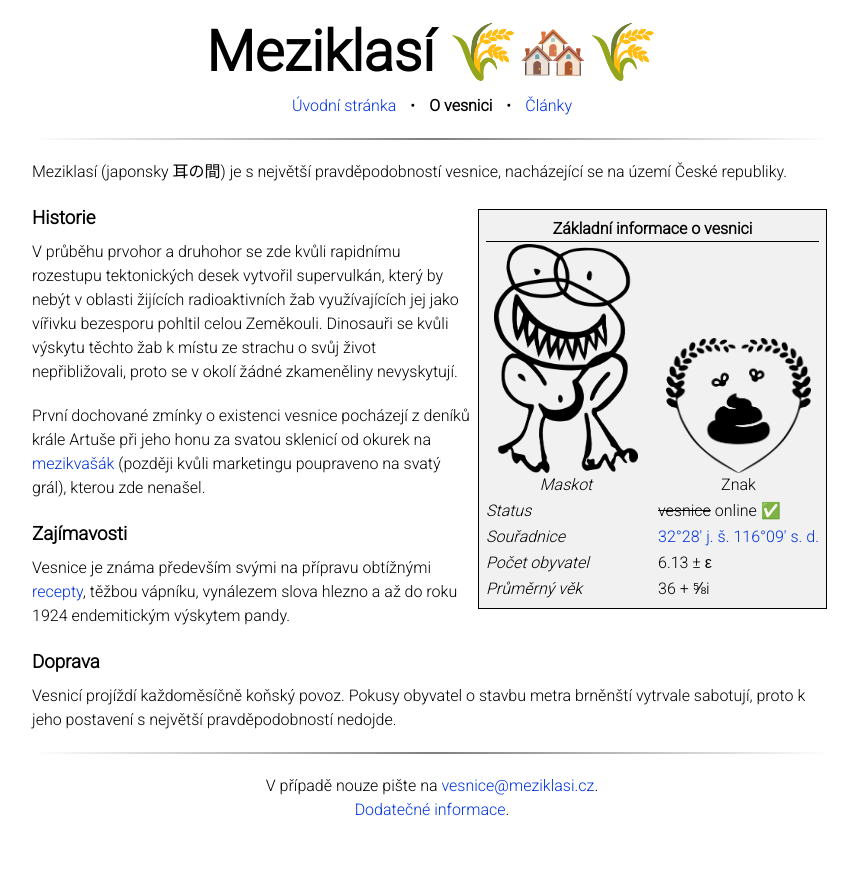
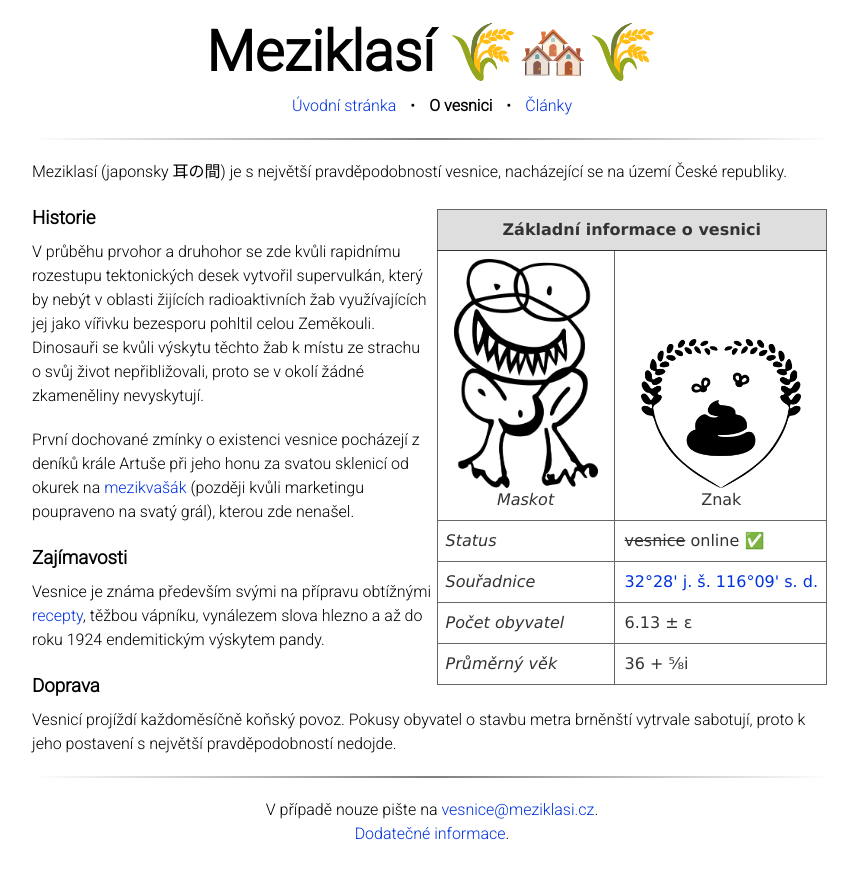
Before and after one commit to Meziklassociation/meziklasi, a Jekyll site: the page built from o-vesnici.md, in a window 1280 px wide. Shown: the top 879 px of the page, without its empty margins (208-1066 px from the left). Built offline with Jekyll 4.4.1, drawn with Linux system fonts in a browser that asks for light colours; nearby versions of some CDN libraries.

Commit message:
add general table CSS

```diff
--- a/_sass/_main.scss
+++ b/_sass/_main.scss
@@ -229,39 +229,6 @@ body {
 	}
 }
 
-
-/*FADE IN ANIMATION*/
-
-@keyframes fadein {
-    from { opacity: 0; }
-    to   { opacity: 1; }
-}
-
-/* Firefox < 16 */
-@-moz-keyframes fadein {
-    from { opacity: 0; }
-    to   { opacity: 1; }
-}
-
-/* Safari, Chrome and Opera > 12.1 */
-@-webkit-keyframes fadein {
-    from { opacity: 0; }
-    to   { opacity: 1; }
-}
-
-/* Internet Explorer */
-@-ms-keyframes fadein {
-    from { opacity: 0; }
-    to   { opacity: 1; }
-}
-
-/* Opera < 12.1 */
-@-o-keyframes fadein {
-    from { opacity: 0; }
-    to   { opacity: 1; }
-}
-
-
 /*SPOILER*/
 
 .spoiler:not(:hover), .spoiler:not(:hover) * {
@@ -270,6 +237,30 @@ body {
 }
 .spoiler:not(:hover) * {
 	background: transparent;
+}
+
+/* TABLE */
+
+table {
+	font-family: verdana,arial,sans-serif;
+	color:#333333;
+	border-width: 1px;
+	border-color: #666666;
+	border-collapse: collapse;
+}
+th {
+	border-width: 1px;
+	padding: 8px;
+	border-style: solid;
+	border-color: #666666;
+	background-color: #dedede;
+}
+td {
+	border-width: 1px;
+	padding: 8px;
+	border-style: solid;
+	border-color: #666666;
+	background-color: #ffffff;
 }
 
 /* COLOR THEME SETTINGS */
```
